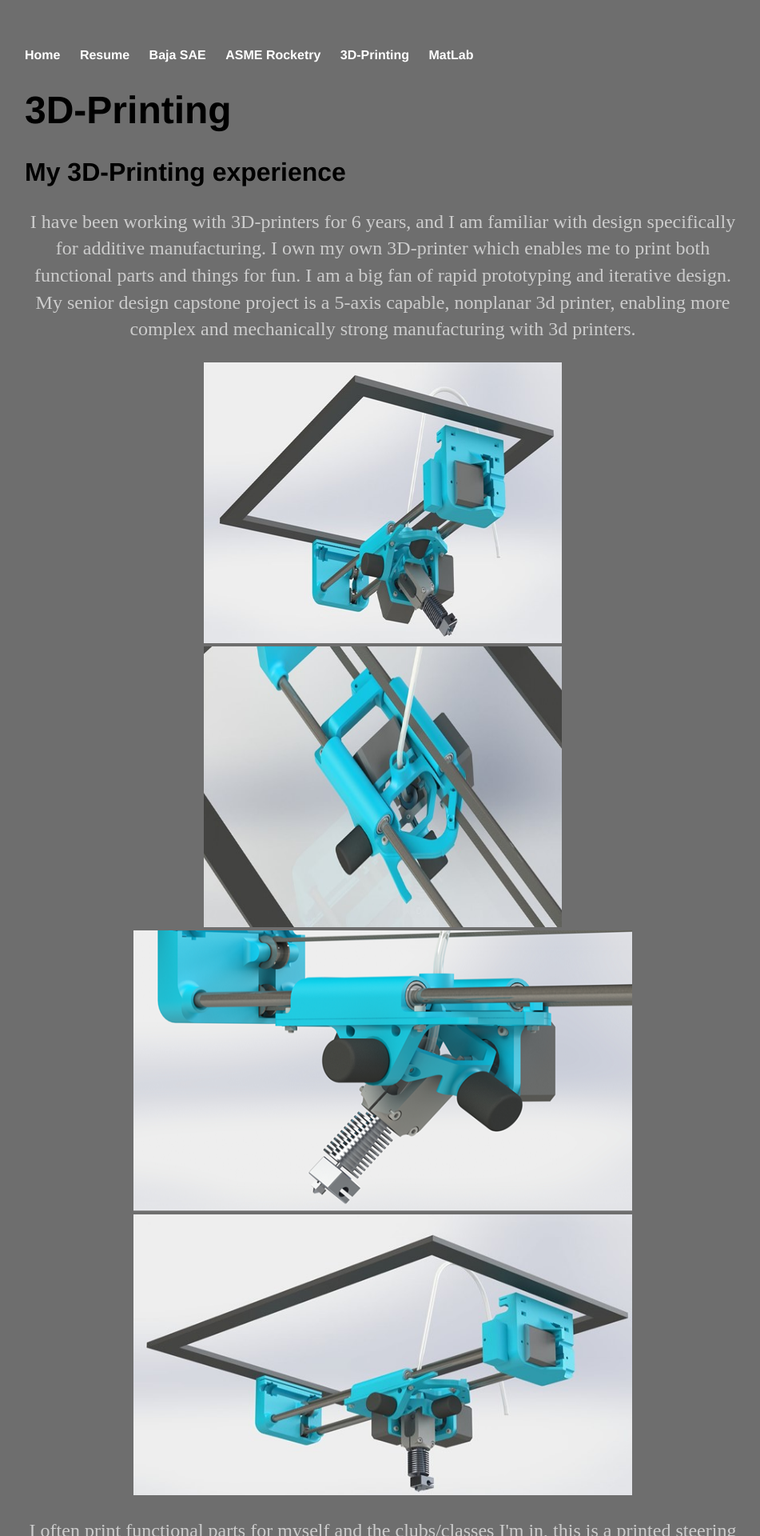
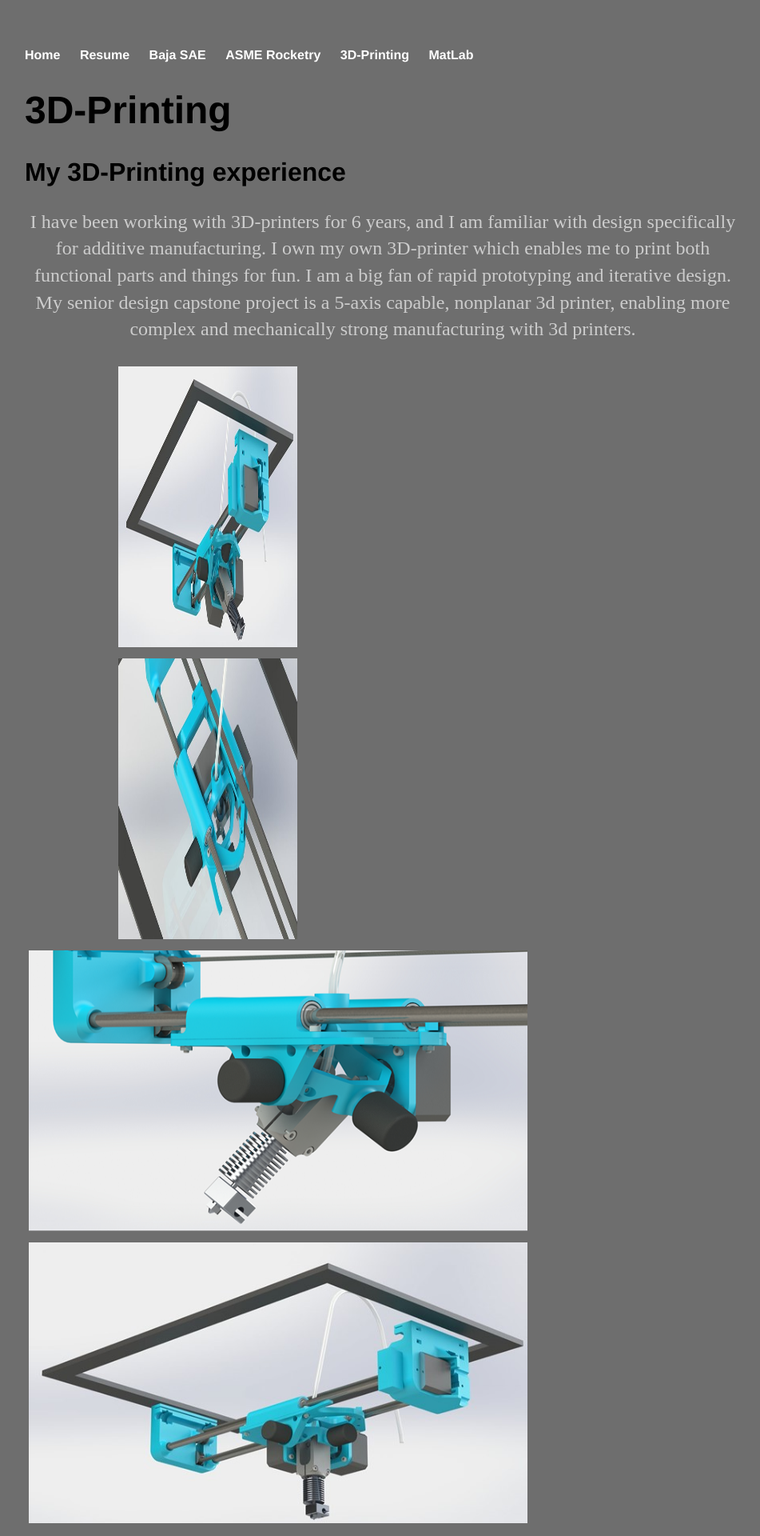
Before and after one commit to andy-gothro/andy-gothro.github.io, a Jekyll site: the page built from 3D-Printing/index.html, in a window 1280 px wide. Shown: the top 1920 px of the page at 80% size, without its empty margins (161-1112 px from the left). Built offline with Jekyll 4.4.1, drawn with Linux system fonts in a browser that asks for light colours.

Commit message:
Update main.css

```diff
--- a/css/main.css
+++ b/css/main.css
@@ -33,6 +33,19 @@
     line-height: 1.4em;
     color: #cccccc;
 }
+.column {
+  float: left;
+  width: 50%;
+  height: 50%;
+  padding: 5px;
+}
+
+/* Clear floats after image containers */
+.row::after {
+  content: "";
+  clear: both;
+  display: table;
+}
 footer {
     border-top: 1px solid #ffffff;
     font-size: .8em;
```
